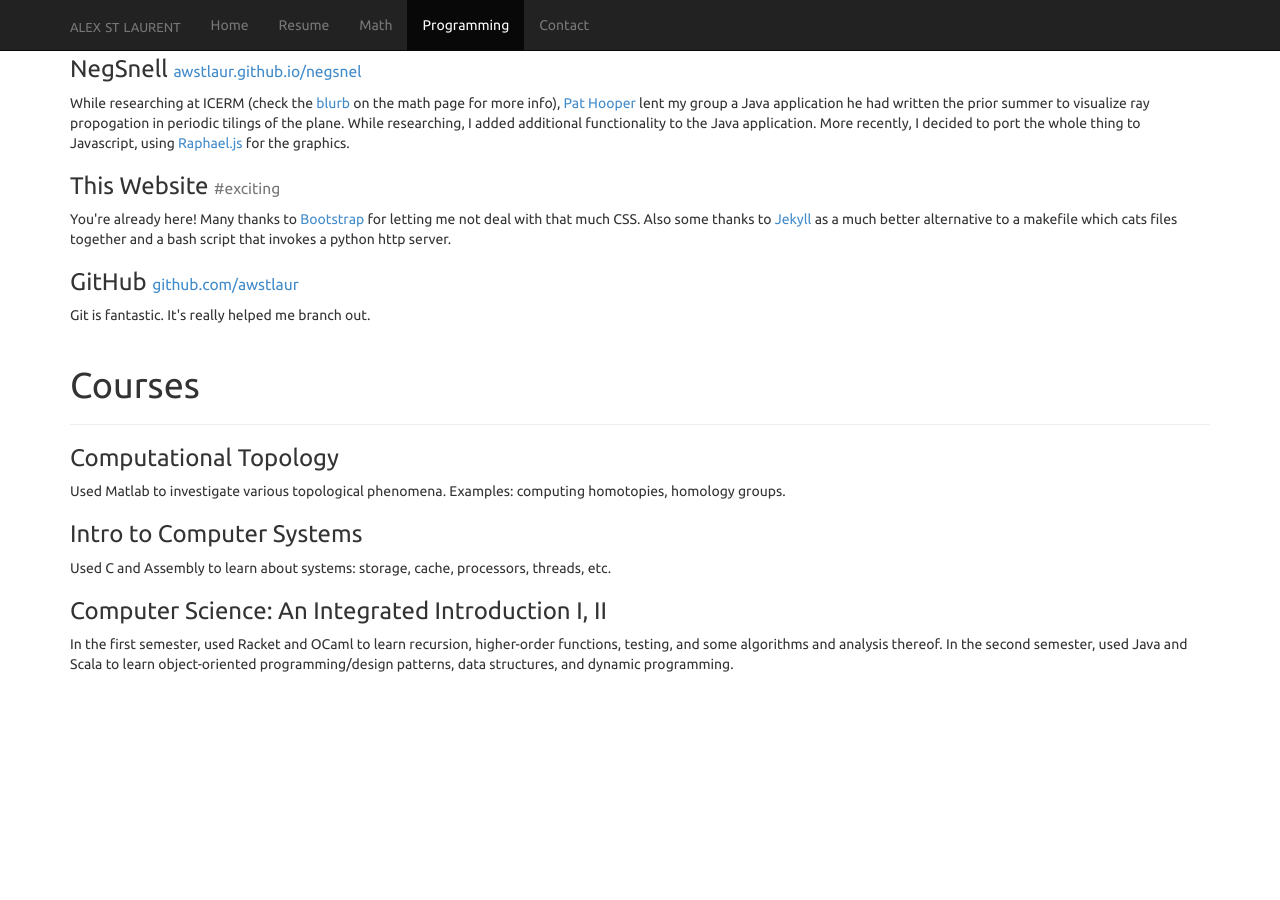
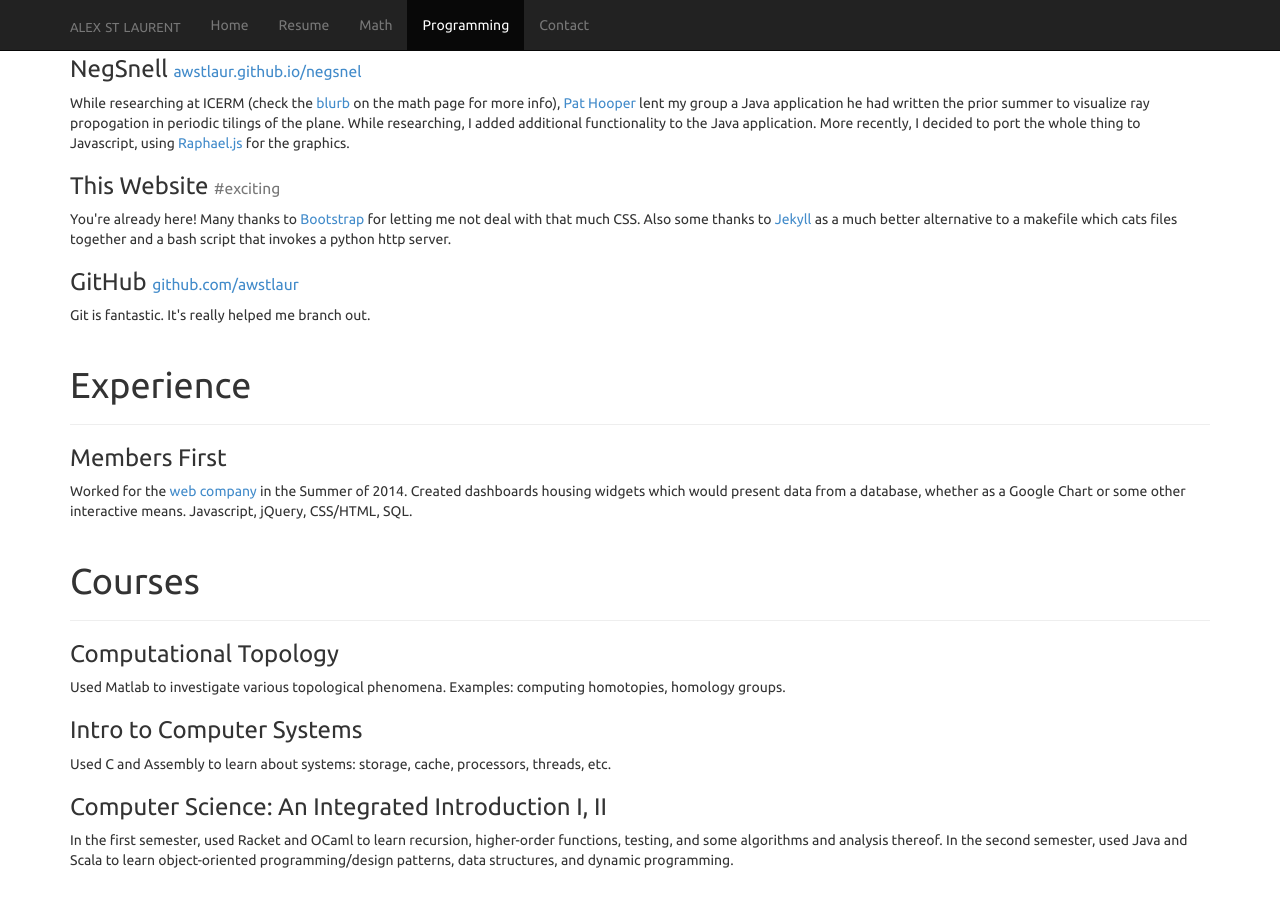
Before and after one commit to awstlaur/website, a Jekyll site: the page built from programming/index.html, in a window 1280 px wide and 900 px high, scrolled down 619 px. Built offline with Jekyll 4.4.1, drawn with Linux system fonts in a browser that asks for light colours; nearby versions of some CDN libraries; Markdown is read by kramdown in place of the engine named in the settings; before the commit the page ends 1323 px from its top, so only the background shows below that.

Commit message:
Added Experience section

```diff
--- a/math/index.html
+++ b/math/index.html
@@ -18,7 +18,7 @@ $("title").text("{{ site.math_title }}")
     <h2>Negative Snell's Law <small>Summer 2013</small></h2>
   </div>
   <p>
-  In the Summer of 2013, I took part in <a href="http://icerm.brown.edu">ICERM</a>'s undergraduate REU. Under the mentorship of <a href="http://comp.uark.edu/~strauss/">Prof. Chaim Goodman Strauss</a> (Univ. of Arkansas) and <a href="http://www.math.northwestern.edu/~diana/">Diana Davis</a> (P.h.D, Brown '13), three of us (myself, Kelsey DiPietro, and Jenny Rustad) investigated a dynamical system in planar geometry. For a brief overview of the problem and some of our results, have a look at the talk slides. For more in-depth study, have a look at the most recent version of the results paper (as of 2014-06-26, when it was still a work in progress).
+  In the Summer of 2013, I took part in <a href="http://icerm.brown.edu">ICERM</a>'s undergraduate REU. Under the mentorship of <a href="http://comp.uark.edu/~strauss/">Prof. Chaim Goodman Strauss</a> (U. of Arkansas) and <a href="http://www.math.northwestern.edu/~diana/">Diana Davis</a> (P.h.D, Brown '13), three of us (myself, Kelsey DiPietro, and Jenny Rustad) investigated a dynamical system in planar geometry. For a brief overview of the problem and some of our results, have a look at the talk slides. For more in-depth study, have a look at the most recent version of the results paper (as of 2014-06-26, when it was still a work in progress).
   </p>
   <a class="btn btn-lg btn-inverse" href="{{ site.baseurl }}/docs/negsnel_talk.pdf" role="button">Slides »</a>
   <a class="btn btn-lg btn-default" href="{{ site.baseurl }}/docs/negsnel.pdf" role="button">Paper »</a>
--- a/programming/index.html
+++ b/programming/index.html
@@ -47,6 +47,14 @@ $("title").text("{{ site.programming_title }}")
     </p>
 
 <div class="page-header">
+    <h1>Experience</h1>
+</div>
+    <h3>Members First</h3>
+    <p>
+    Worked for the <a href="http://www.membersfirst.com/index.asp">web company</a> in the Summer of 2014. Created dashboards housing widgets which would present data from a database, whether as a Google Chart or some other interactive means. Javascript, jQuery, CSS/HTML, SQL.
+    </p>
+
+<div class="page-header">
     <h1>Courses</h1>
 </div>
     <h3>Computational Topology</h3>
```
Also changed, not shown: 2 other files.
